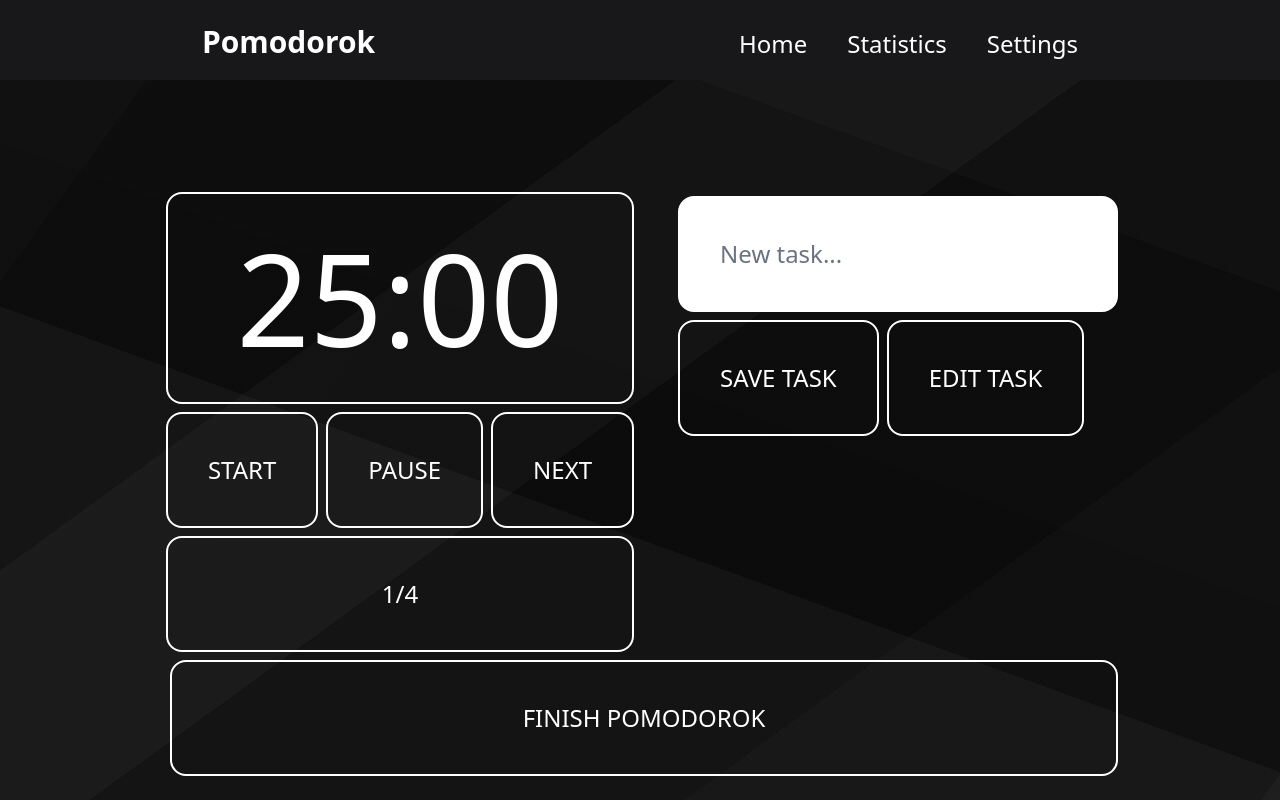
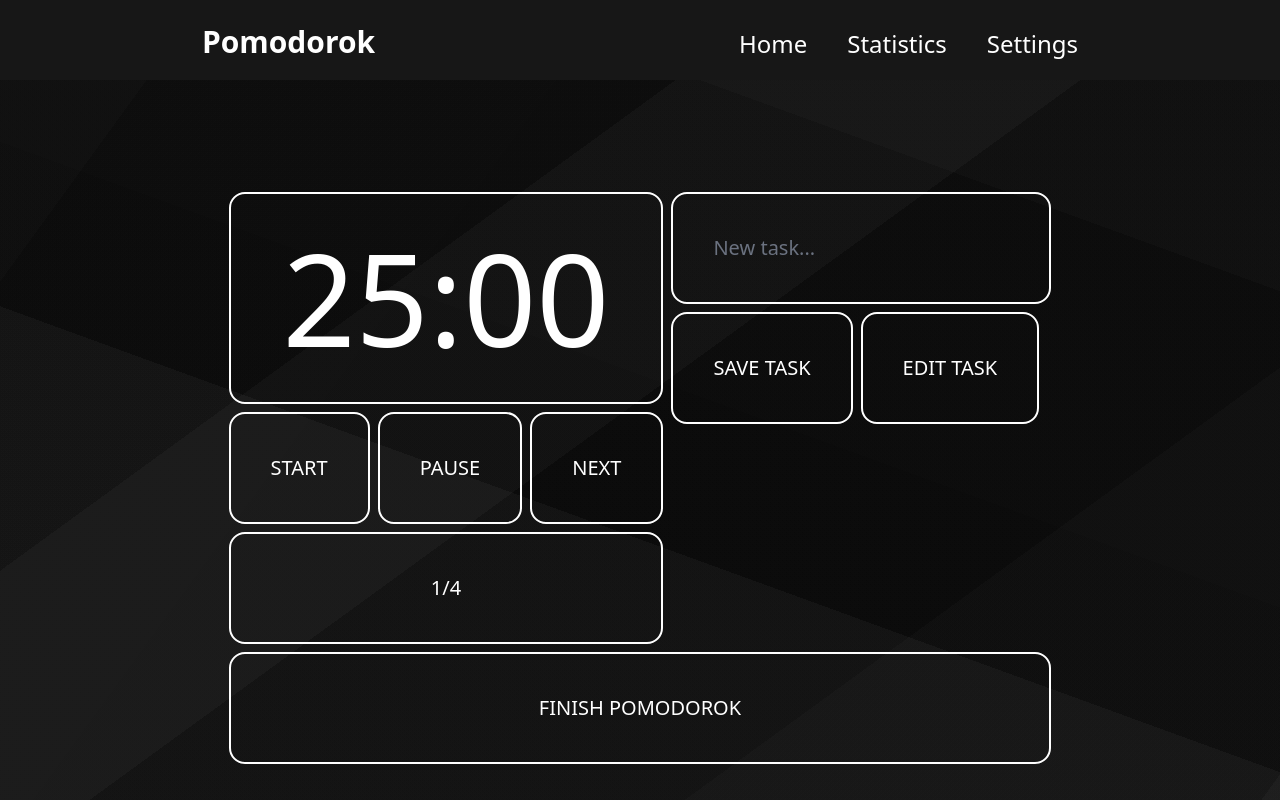
Before and after one commit to gerardmorte/Pomodorok, a Next.js app in the folder pomodorok/: page / in a window 1280 px wide. Built offline with nearby package versions, Linux system fonts and the light colour scheme.

Commit message:
style: update styles

```diff
--- a/pomodorok/components/Header.js
+++ b/pomodorok/components/Header.js
@@ -8,9 +8,9 @@ export default function Header() {
   return (
     <>
       <div>
-        <div className="w-100 bg-zinc-900 p-5 md:flex items-center justify-around">
+        <div className="w-100 bg-neutral-900 p-5 md:flex items-center justify-around">
           <div className="md:hidden absolute right-0 mr-4">
-            <Hamburger toggled={isOpen} toggle={setOpen} />
+            <Hamburger toggled={isOpen} toggle={setOpen} color="#ffffff" />
           </div>
 
           <h1 className="text-3xl text-white font-bold mt-1">Pomodorok</h1>
--- a/pomodorok/components/Pomodoro.js
+++ b/pomodorok/components/Pomodoro.js
@@ -3,43 +3,43 @@ import React from "react";
 export default function Pomodoro() {
   return (
     <div>
-      <div className="flex gap-10">
+      <div className="flex gap-2">
         <div>
           <div className="text-9xl p-10 rounded-2xl border-white border-2 text-white text-center">
             25:00
           </div>
           <div className="flex mt-1 gap-2">
-            <div className="text-2xl p-10 rounded-2xl border-white border-2 text-white mt-1 mb-1">
+            <div className="text-xl p-10 rounded-2xl border-white border-2 text-white mt-1 mb-1">
               START
             </div>
-            <div className="text-2xl p-10 rounded-2xl border-white border-2 text-white mt-1 mb-1">
+            <div className="text-xl p-10 rounded-2xl border-white border-2 text-white mt-1 mb-1">
               PAUSE
             </div>
-            <div className="text-2xl p-10 rounded-2xl border-white border-2 text-white mt-1 mb-1">
+            <div className="text-xl p-10 rounded-2xl border-white border-2 text-white mt-1 mb-1">
               NEXT
             </div>
           </div>
-          <div className="text-2xl p-10 rounded-2xl border-white border-2 text-white mt-1 mb-1 text-center w-full">
+          <div className="text-xl p-10 rounded-2xl border-white border-2 text-white mt-1 mb-1 text-center w-full">
             1/4
           </div>
         </div>
         <div>
           <input
-            className="text-2xl p-10 rounded-2xl border-white border-2 text-white m-1 w-full"
+            className="text-xl p-10 rounded-2xl border-white border-2 text-white bg-transparent w-full"
             type="text"
             placeholder="New task..."
           ></input>
-          <div className="flex">
-            <div className="text-2xl p-10 rounded-2xl border-white border-2 text-white m-1">
+          <div className="flex gap-2 mt-1">
+            <div className="text-xl p-10 rounded-2xl border-white border-2 text-white mt-1">
               SAVE TASK
             </div>
-            <div className="text-2xl p-10 rounded-2xl border-white border-2 text-white m-1">
+            <div className="text-xl p-10 rounded-2xl border-white border-2 text-white mt-1">
               EDIT TASK
             </div>
           </div>
         </div>
       </div>
-      <div className="text-2xl p-10 rounded-2xl border-white border-2 text-white m-1 w-full text-center">
+      <div className="text-xl p-10 rounded-2xl border-white border-2 text-white mt-1 w-full text-center">
         FINISH POMODOROK
       </div>
     </div>
```
